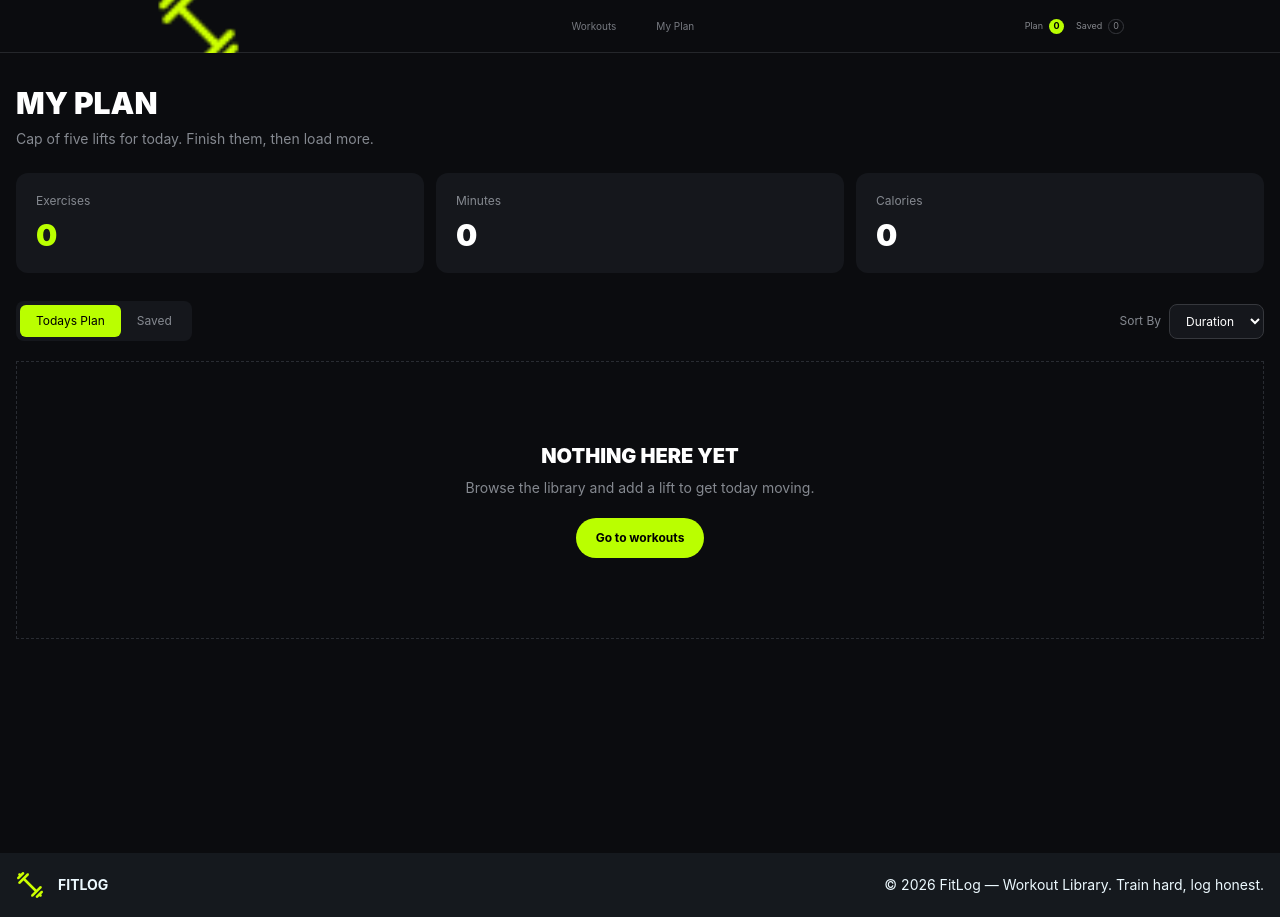
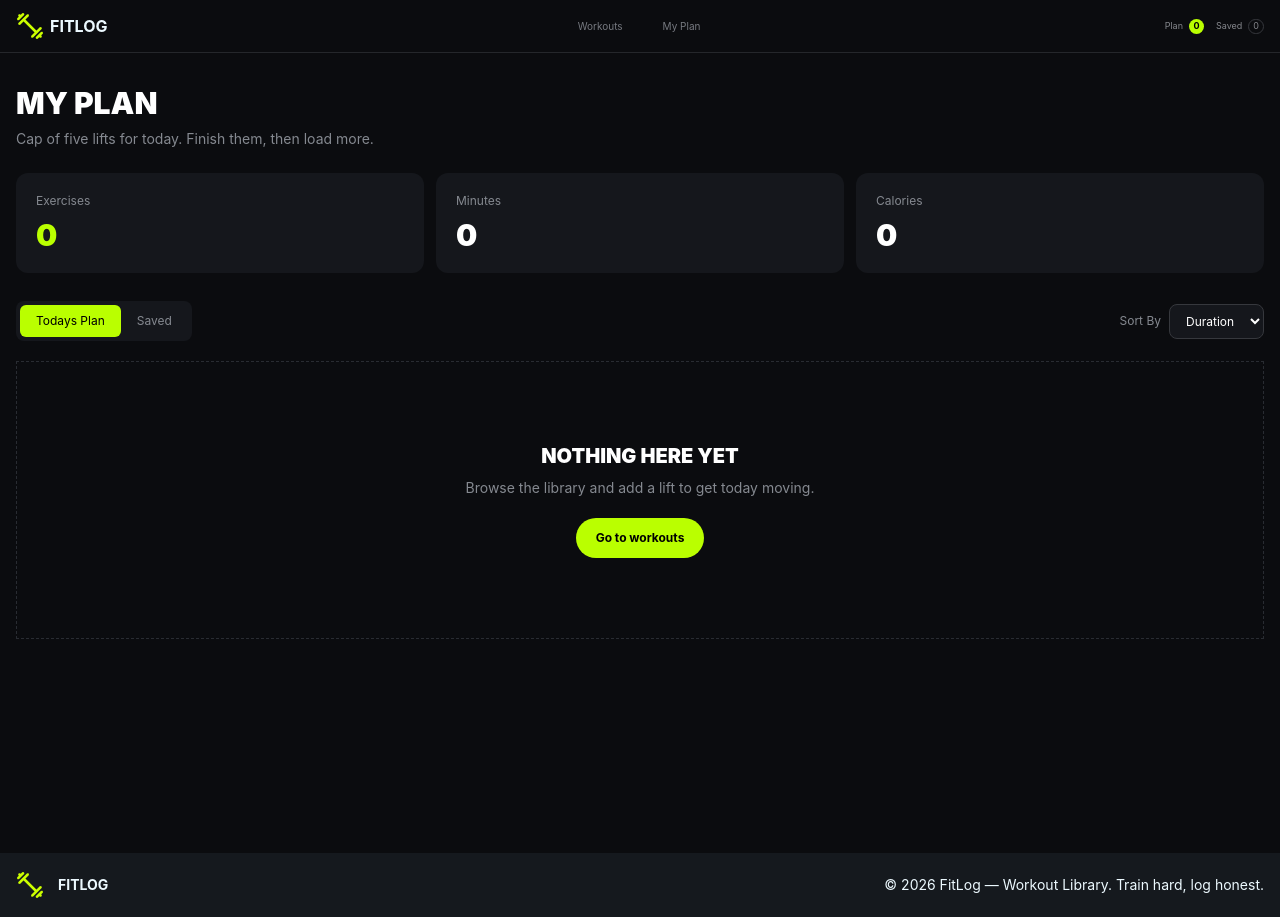
Before and after one commit to zihadulislamtonmoy/my-assignment-6, a Next.js app: page /my-plan in a window 1280 px wide. Built offline with nearby package versions, Linux system fonts and the light colour scheme.

Commit message:
Edit Navbar

```diff
--- a/src/components/shared/Navbar.jsx
+++ b/src/components/shared/Navbar.jsx
@@ -11,19 +11,21 @@ const Navbar = () => {
 
   return (
     <nav className="w-full border-b border-[#25272b] bg-[#0b0c0f]">
-      <div className="mx-auto flex h-[52px] max-w-[1000px] items-center justify-between px-4">
 
 
-        <Link href="/">
-          <Image
-            src={logo}
-            alt="FitLog"
-            width={85}
-            height={30}
-            className="w-[85px] object-contain"
-          />
-        </Link>
+      <div className="mx-auto flex h-[52px] max-w-[1300px] items-center justify-between px-4">
 
+    <div className="flex items-center">
+                              <Image
+                                src={logo}
+                                alt="FitnessLogo"
+                                width={85}
+                                height={30}
+                                className=" h-auto w-auto max-h-[30pxS] object-contain mx-auto"
+                              />
+
+                              <h2 className='font-bold m-1.5'>FITLOG</h2>
+                            </div>
 
         <div className="flex items-center gap-2">
           <Link
```
